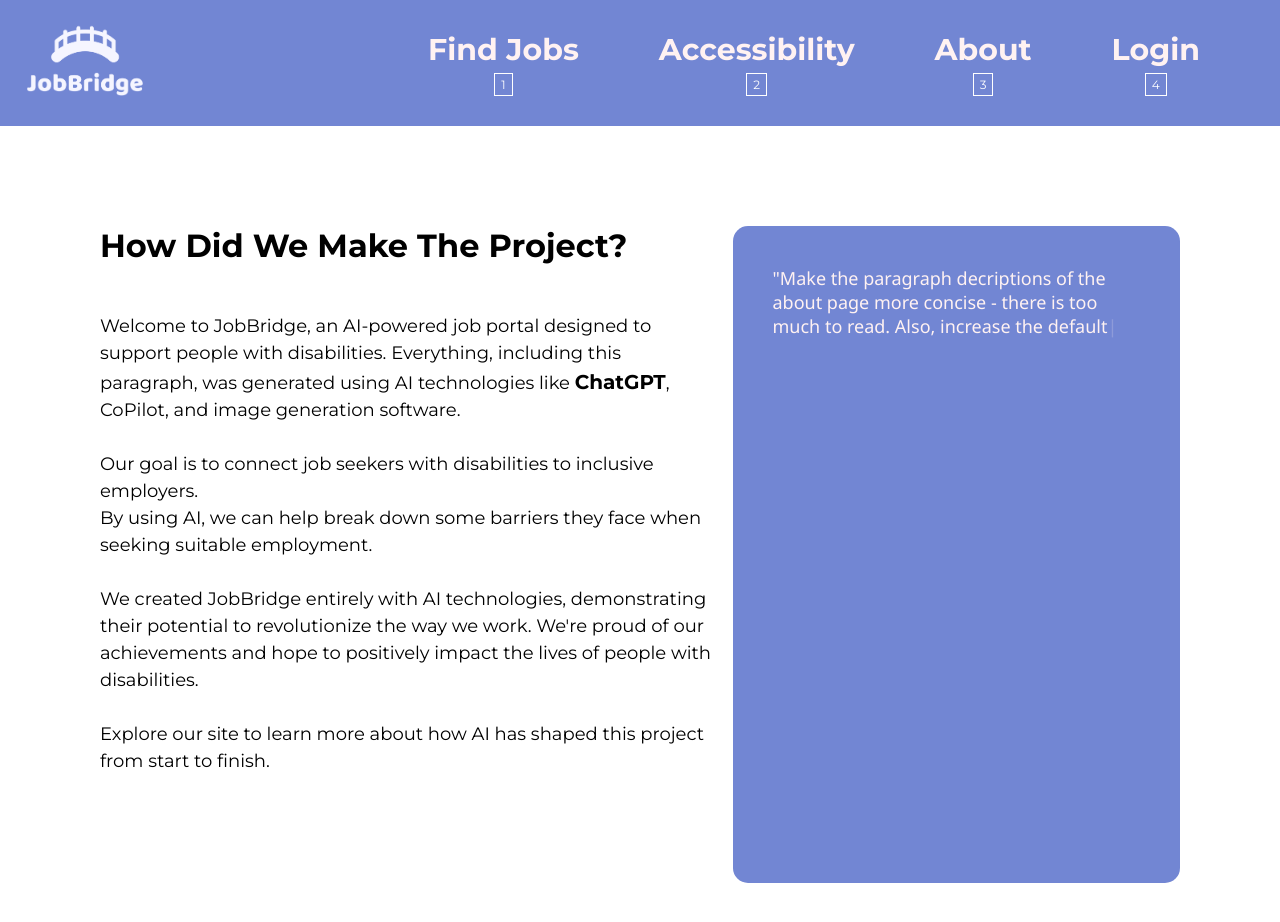
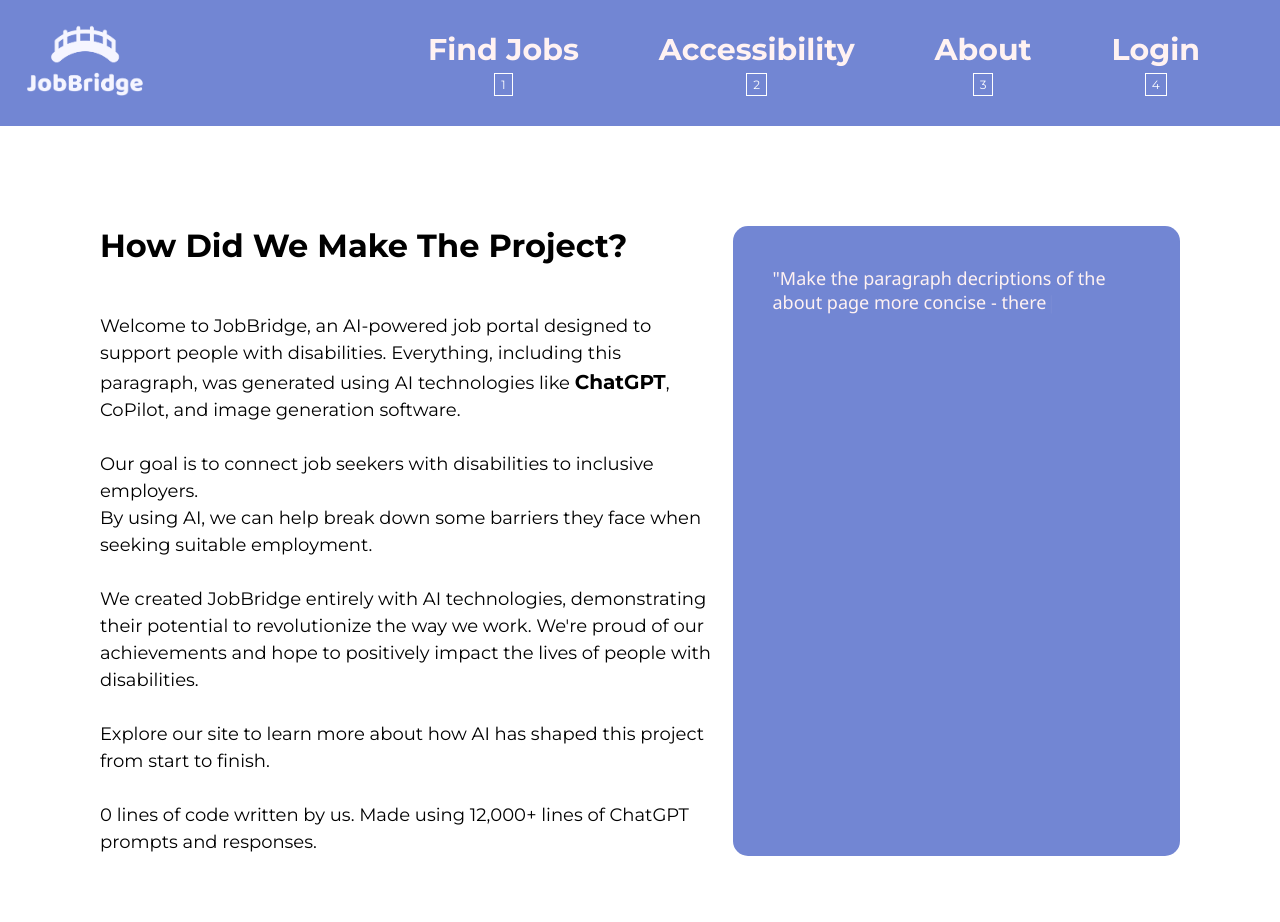
Before and after one commit to noraphatp/bath_hack_team_19, a React (Create React App) app: page /about in a window 1280 px wide. Shown: the top 922 px of the page. Built offline with nearby package versions, Linux system fonts and the light colour scheme; no server answers.

Commit message:
Update AboutTheProject.js

```diff
--- a/src/components/AboutTheProject.js
+++ b/src/components/AboutTheProject.js
@@ -24,8 +24,12 @@ const AboutTheProject = () => {
               We're proud of our achievements and hope to positively impact the lives of people with disabilities.<br /><br />
             </p>
             <p className={styles.text}>
-              Explore our site to learn more about how AI has shaped this project from start to finish.<br /><br /><br /><br /><br />
+              Explore our site to learn more about how AI has shaped this project from start to finish.<br /><br />
             </p>
+            <p className={styles.text}>
+              0 lines of code written by us. Made using 12,000+ lines of ChatGPT prompts and responses.
+            </p>
+
 
           </div>
           <div className={styles.promptsContainer}>
```
